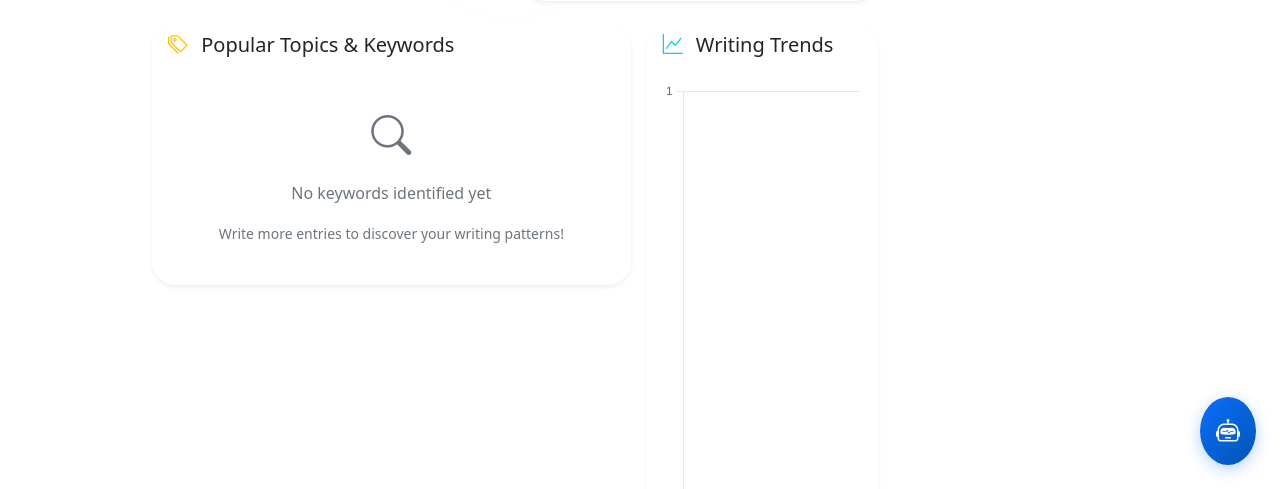
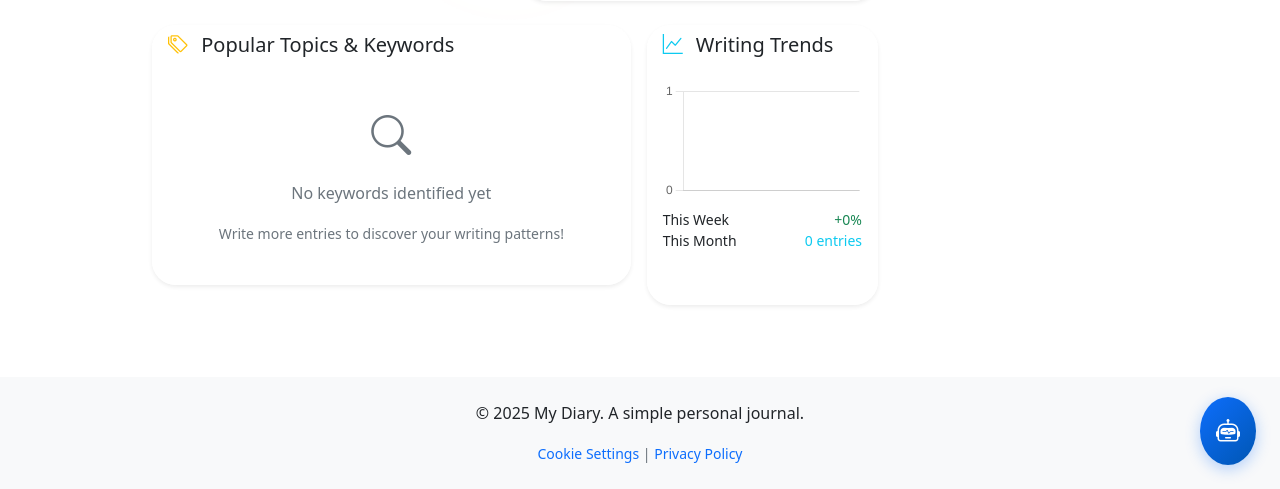
Before and after one commit to kevohmutwiri9-creator/My-Diary, a Flask app: page /dashboard in a window 1280 px wide. Shown: the part 1865-2354 px from the top of the page. Run offline with Flask 3, Linux system fonts and the light colour scheme; the visitor is signed in with stand-in values (Sample User, id 1); data that the repository does not hold is empty; some libraries are stand-ins or nearby versions.

Commit message:
📏 Fix Writing Trends card height issue
- Set fixed height of 280px for Writing Trends card
- Reduce chart container height to 120px
- Make insight items more compact with smaller text
- Use flexbox for better spacing control
- Prevent card from expanding beyond intended size

This fixes the layout issue where the Writing Trends section
was taking up too much vertical space.

```diff
--- a/app/templates/dashboard.html
+++ b/app/templates/dashboard.html
@@ -1053,23 +1053,25 @@ document.addEventListener('DOMContentLoaded', function() {
 
                 <!-- Writing Trends -->
                 <div class="col-lg-4">
-                    <div class="card border-0 shadow-sm analytics-card">
+                    <div class="card border-0 shadow-sm analytics-card" style="height: 280px;">
                         <div class="card-header bg-white border-0">
                             <h5 class="card-title mb-0">
                                 <i class="bi bi-graph-up text-info me-2"></i>
                                 Writing Trends
                             </h5>
                         </div>
-                        <div class="card-body">
-                            <canvas id="trendChart" width="300" height="150"></canvas>
-                            <div class="mt-3">
-                                <div class="insight-item">
-                                    <span class="insight-label">This Week</span>
-                                    <span class="insight-value text-success">+{{ analytics.trend.weekly_change or 0 }}%</span>
+                        <div class="card-body" style="padding: 1rem;">
+                            <div style="height: 120px; position: relative;">
+                                <canvas id="trendChart" style="width: 100%; height: 100%;"></canvas>
+                            </div>
+                            <div class="mt-2">
+                                <div class="insight-item d-flex justify-content-between">
+                                    <span class="insight-label small">This Week</span>
+                                    <span class="insight-value text-success small">+{{ analytics.trend.weekly_change or 0 }}%</span>
                                 </div>
-                                <div class="insight-item">
-                                    <span class="insight-label">This Month</span>
-                                    <span class="insight-value text-info">{{ analytics.trend.monthly_total or 0 }} entries</span>
+                                <div class="insight-item d-flex justify-content-between">
+                                    <span class="insight-label small">This Month</span>
+                                    <span class="insight-value text-info small">{{ analytics.trend.monthly_total or 0 }} entries</span>
                                 </div>
                             </div>
                         </div>
```
